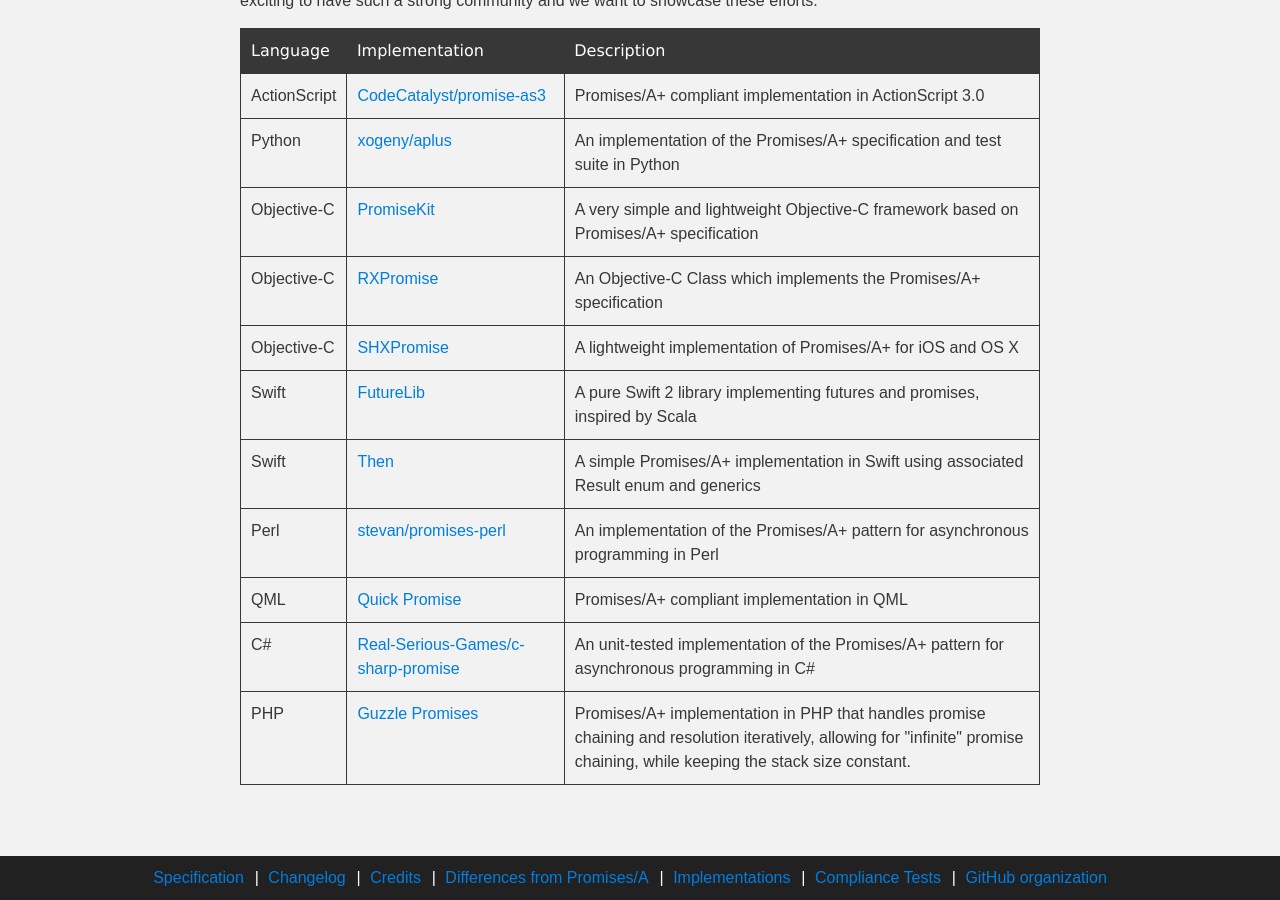
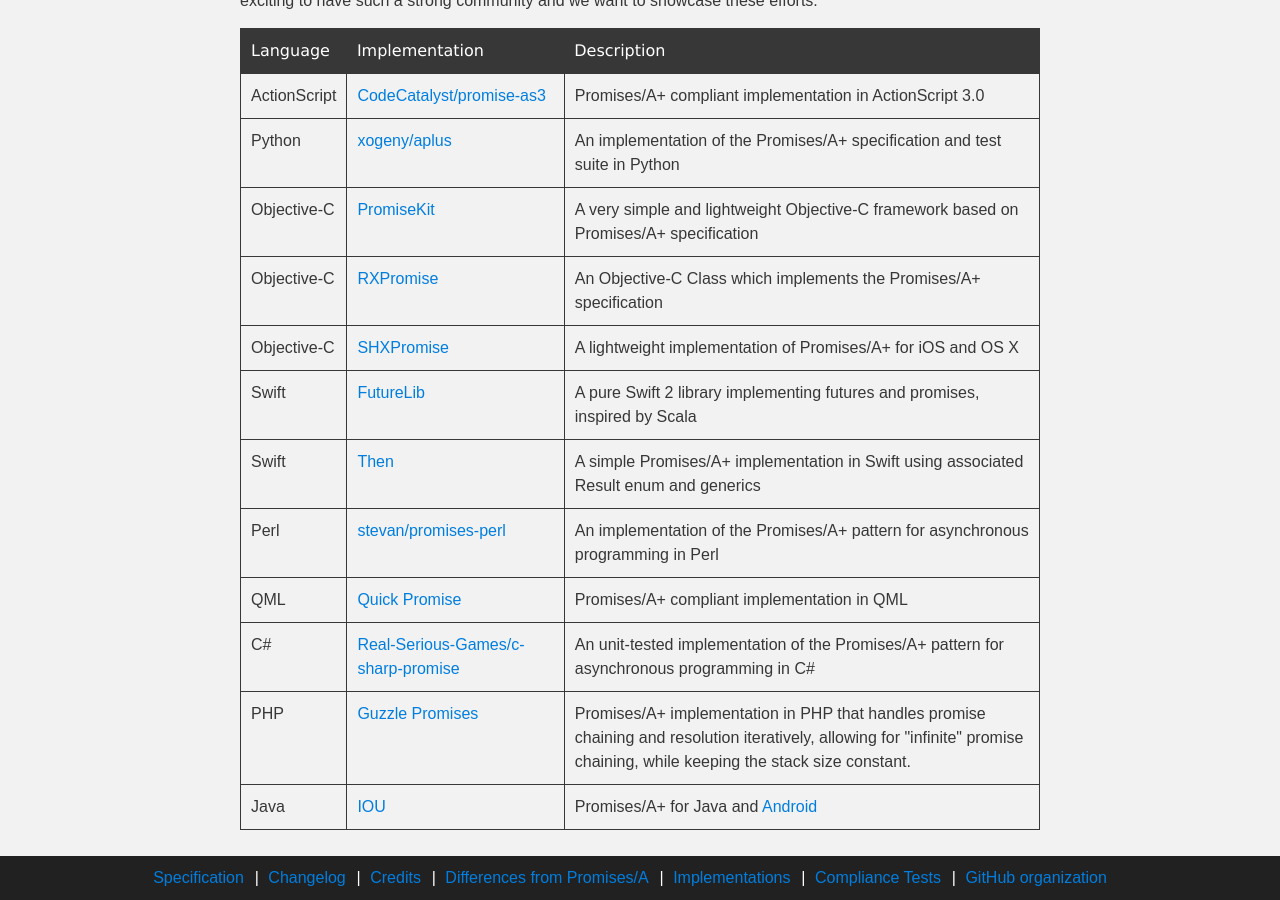
Before and after one commit to promises-aplus/promises-spec, a Jekyll site: the page built from implementations.md, in a window 1280 px wide and 900 px high, scrolled down 5618 px. Built offline with Jekyll 4.4.1, drawn with Linux system fonts in a browser that asks for light colours; Markdown is read by kramdown in place of the engine named in the settings.

Commit message:
Add Java implementation to Other Languages section

```diff
--- a/implementations.md
+++ b/implementations.md
@@ -485,5 +485,10 @@ We've been excited to discover that the popularity of Promises/A+ has led to a n
             <td><a href="https://github.com/guzzle/promises">Guzzle Promises</a></td>
             <td>Promises/A+ implementation in PHP that handles promise chaining and resolution iteratively, allowing for "infinite" promise chaining, while keeping the stack size constant.</td>
         </tr>
+        <tr>
+            <td>Java</td>
+            <td><a href="https://github.com/ioweyou/iou-java">IOU</a></td>
+            <td>Promises/A+ for Java and <a href="https://github.com/ioweyou/iou-android">Android</a></td>
+        </tr>
     </tbody>
 </table>
```
